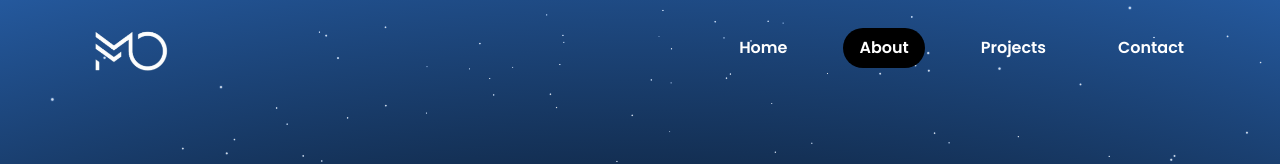
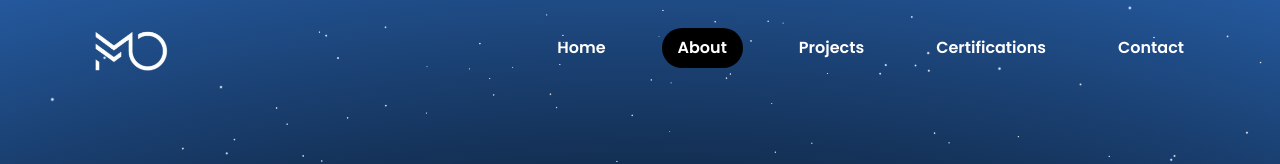
Before and after one commit to MOOUUAAD/my-portfolio, a Next.js app: page /about in a window 1280 px wide. Shown: the top 164 px of the page. Built offline with nearby package versions, Linux system fonts and the light colour scheme.

Commit message:
certif link

```diff
--- a/app/components/NavBar.js
+++ b/app/components/NavBar.js
@@ -12,6 +12,7 @@ const links = [
   { url: "/", title: "Home" },
   { url: "/about", title: "About" },
   { url: "/projects", title: "Projects" },
+  { url: "/certifs", title: "Certifications" },
   { url: "/contact", title: "Contact" },
 ];
 
```
